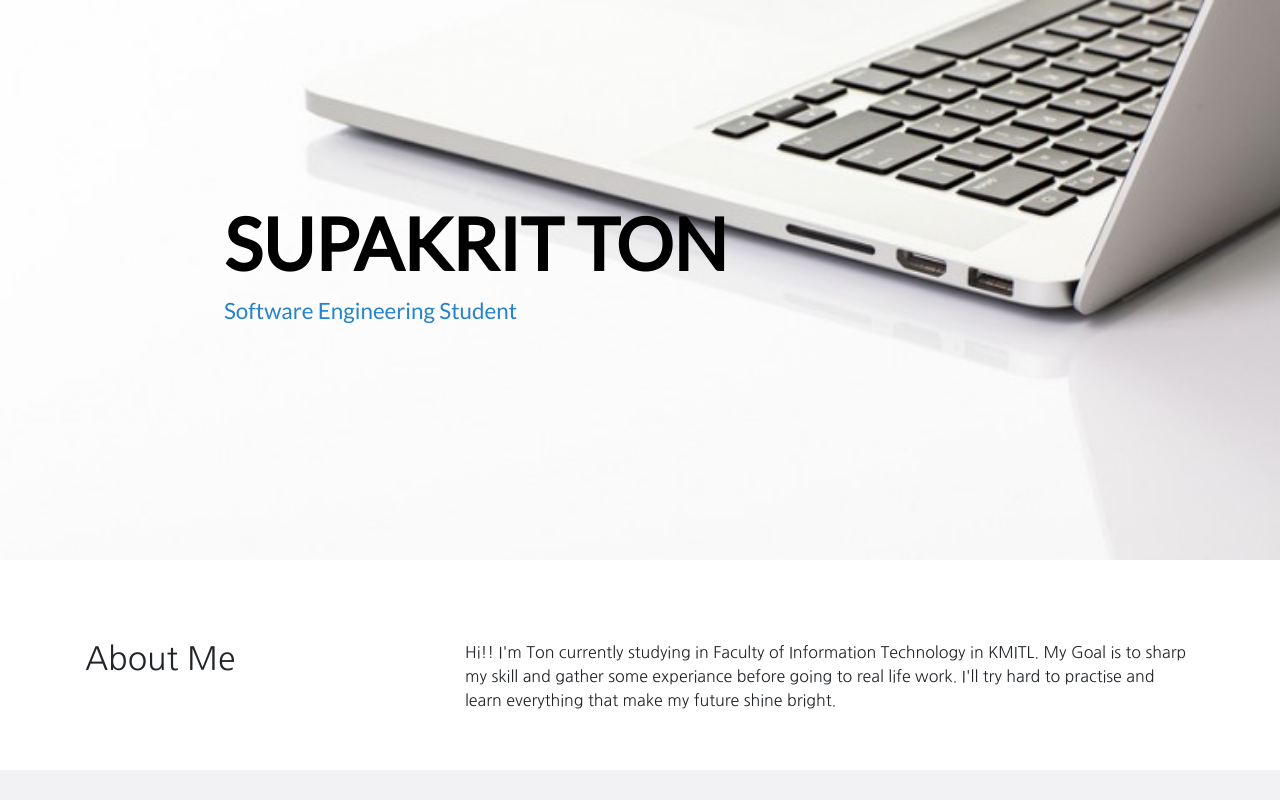
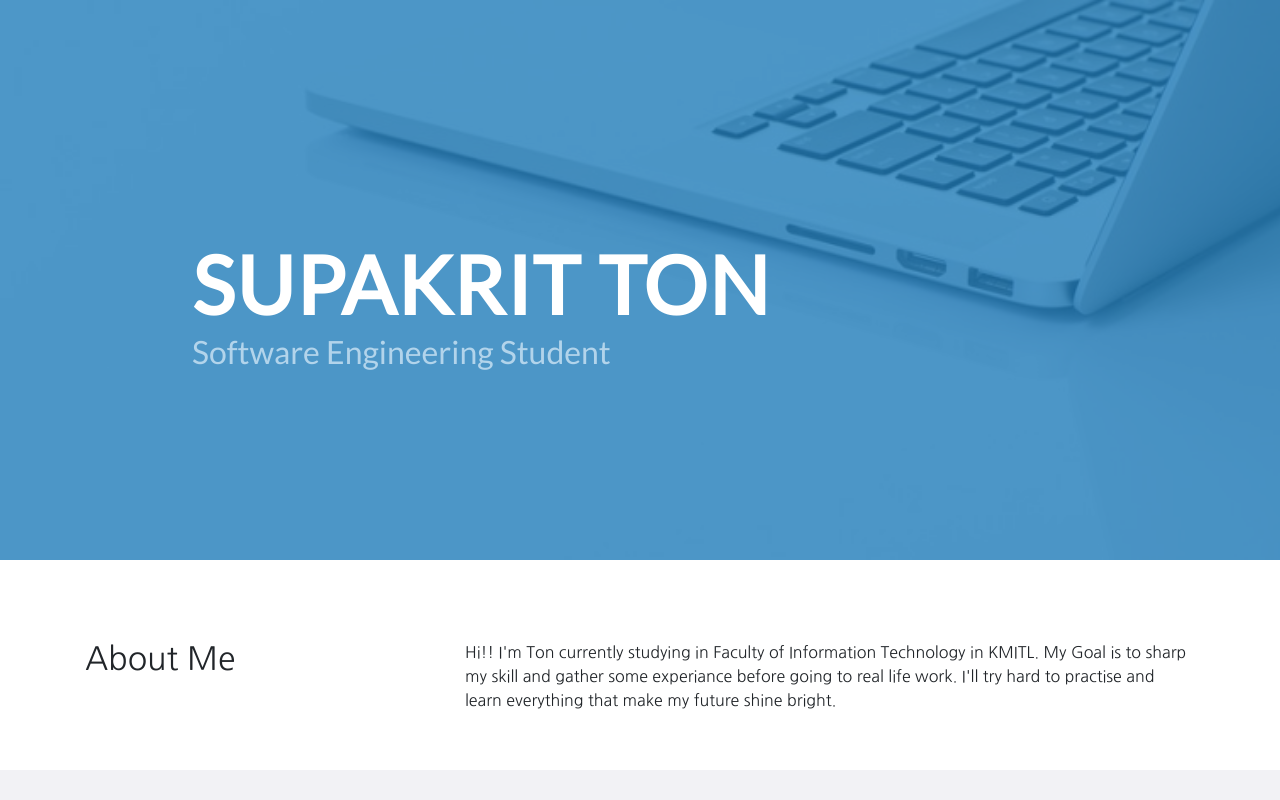
Before and after one commit to DsdlTon/cv, a plain HTML site: page index.html in a window 1280 px wide. Shown: the top 800 px of the page. Drawn offline with nearby package versions, Linux system fonts and the light colour scheme.

Commit message:
add Overlay and fix img issue

```diff
--- a/css/styles.css
+++ b/css/styles.css
@@ -18,6 +18,18 @@ hr {
   background: #f2f2f5;
 }
 
+#lead-overlay {
+  position: absolute;
+  height: 70%;
+  width: 100%;
+  top: 0;
+  right: 0;
+  bottom: 0;
+  left: 0;
+  background: rgba(33,125,187,0.8);
+  z-index: 1;
+}
+
 .img-container {
   background-image: url(../images/computer.jpg);
   height: 70%;
@@ -29,21 +41,39 @@ hr {
 
 .inner-container {
   text-align: left;
-  left: 14em;
+  top: 3em;
+  left: 12em;
   position: absolute;
   width: 80%;
-  color: black;
+  color: #f2f2f5;
   height: auto;
   margin-top: 200px;
+  z-index: 2;
 }
 
-.title {
-  font-size: 4.5em;
+.inner-container h1 {
+  color: #fff;
+  font-weight: 900;
+  font-size: 5em;
+  text-transform: uppercase;
+  letter-spacing: 0.02em;
+  line-height: 0.9em;
+  z-index: 2;
 }
 
+.inner-container h2 {
+  color: #a0cfee;
+  font-weight: 500;
+  /* font-size: 2.25em; */
+  margin-bottom: 15px;
+  z-index: 2;
+}
+
+
 .stitle {
-  color: rgb(36, 130, 207);
-  font-size: 1.4em;
+  color: #b2d4eb;
+  font-size: 2em;
+  z-index: 2;
 }
 
 #about {
--- a/index.html
+++ b/index.html
@@ -11,6 +11,7 @@
       crossorigin="anonymous"
     />
     <link rel="stylesheet" href="https://cdnjs.cloudflare.com/ajax/libs/font-awesome/4.7.0/css/font-awesome.min.css">
+    <link rel="icon" href="images/favicon.ico" />
     <link
       href="https://fonts.googleapis.com/css?family=Lato&display=swap"
       rel="stylesheet"
@@ -27,6 +28,7 @@
         <p class="stitle">Software Engineering Student</p>
       </div>
     </div>
+    <div id="lead-overlay"></div>
 
     <section id="about">
       <div class="container">
```
Also changed, not shown: images/authen.png (added), images/cinema.png (added), images/favicon.ico (added).
